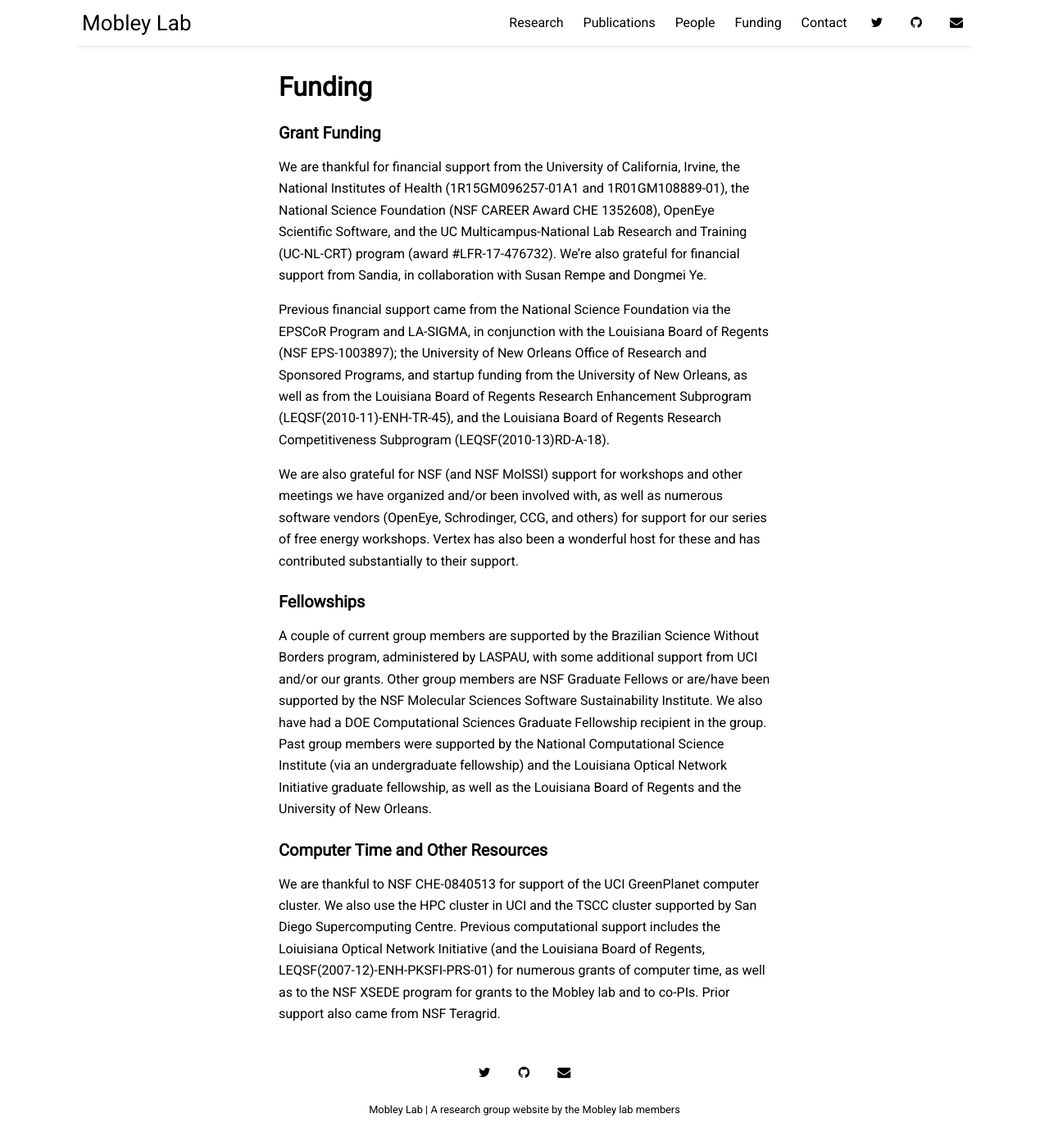
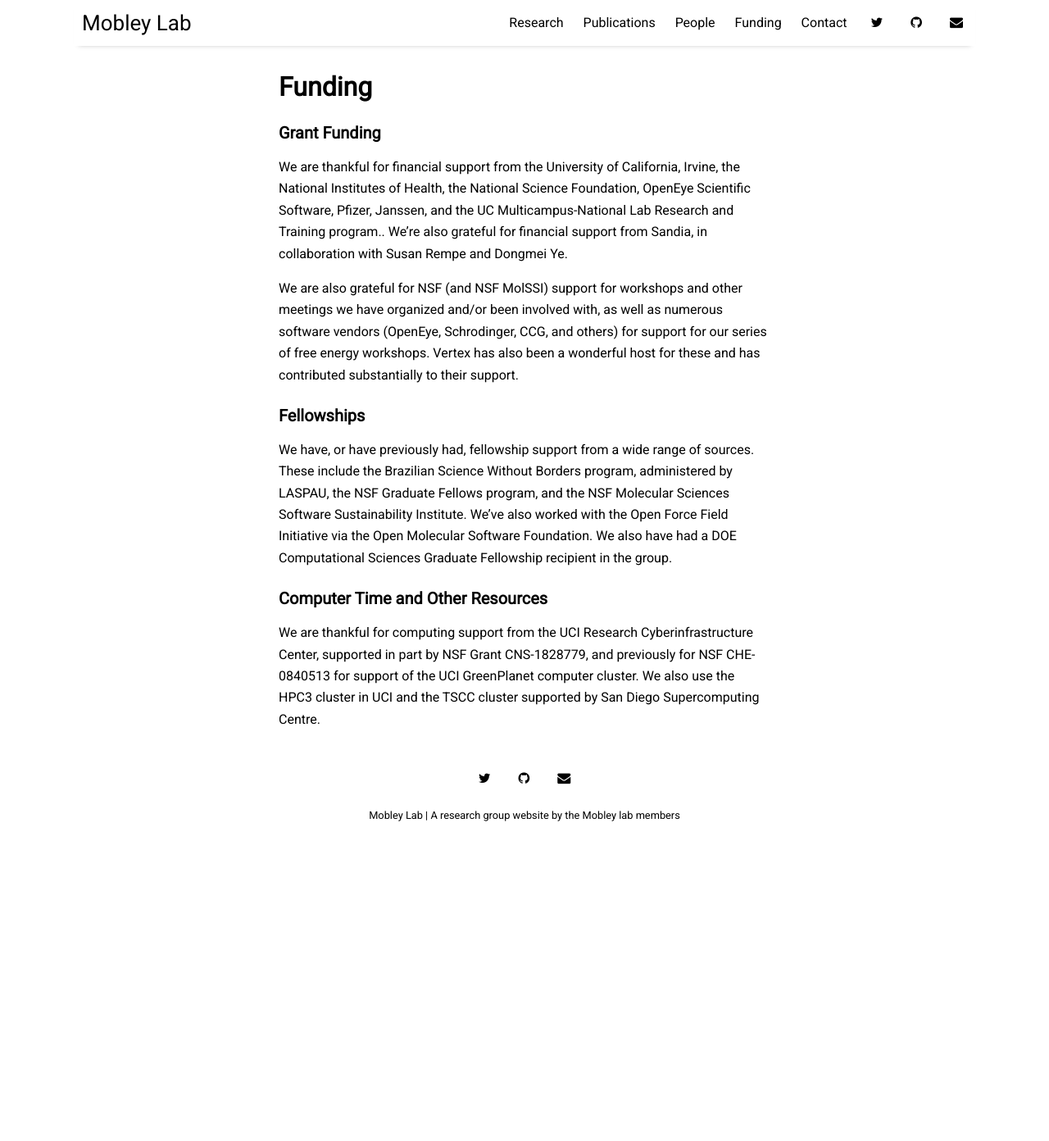
Before and after one commit to MobleyLab/mobleylab.org, a Jekyll site: the page built from pages/funding.md, in a window 1280 px wide and 1392 px high. Shown: the whole window at 82% size. Built offline with Jekyll 4.4.1, drawn with Linux system fonts in a browser that asks for light colours; nearby versions of some CDN libraries.

Commit message:
Make some updates to funding page

```diff
--- a/pages/funding.md
+++ b/pages/funding.md
@@ -6,14 +6,12 @@ permalink: /funding
 
 ### **Grant Funding**
 
-We are thankful for financial support from the University of California, Irvine, the National Institutes of Health (1R15GM096257-01A1 and 1R01GM108889-01), the National Science Foundation (NSF CAREER Award CHE 1352608),  OpenEye Scientific Software, and the UC Multicampus-National Lab Research and Training (UC-NL-CRT) program (award #LFR-17-476732). We’re also grateful for financial support from Sandia, in collaboration with Susan Rempe and Dongmei Ye.
-
-Previous financial support came from the National Science Foundation via the EPSCoR Program and LA-SIGMA, in conjunction with the Louisiana Board of Regents (NSF EPS-1003897); the University of New Orleans Office of Research and Sponsored Programs, and startup funding from the University of New Orleans, as well as from the Louisiana Board of Regents Research Enhancement Subprogram (LEQSF(2010-11)-ENH-TR-45), and the Louisiana Board of Regents Research Competitiveness Subprogram (LEQSF(2010-13)RD-A-18).
+We are thankful for financial support from the University of California, Irvine, the National Institutes of Health, the National Science Foundation,  OpenEye Scientific Software, Pfizer, Janssen, and the UC Multicampus-National Lab Research and Training program.. We’re also grateful for financial support from Sandia, in collaboration with Susan Rempe and Dongmei Ye.
 
 We are also grateful for NSF (and NSF MolSSI) support for workshops and other meetings we have organized and/or been involved with, as well as numerous software vendors (OpenEye, Schrodinger, CCG, and others) for support for our series of free energy workshops. Vertex has also been a wonderful host for these and has contributed substantially to their support.
 
 ### **Fellowships**
-A couple of current group members are supported by the Brazilian Science Without Borders program, administered by LASPAU, with some additional support from UCI and/or our grants. Other group members are NSF Graduate Fellows or are/have been supported by the NSF Molecular Sciences Software Sustainability Institute. We also have had a DOE Computational Sciences Graduate Fellowship recipient in the group. Past group members were supported by the National Computational Science Institute (via an undergraduate fellowship) and the Louisiana Optical Network Initiative graduate fellowship, as well as the Louisiana Board of Regents and the University of New Orleans.
+We have, or have previously had, fellowship support from a wide range of sources. These include the Brazilian Science Without Borders program, administered by LASPAU, the NSF Graduate Fellows program, and the NSF Molecular Sciences Software Sustainability Institute. We've also worked with the Open Force Field Initiative via the Open Molecular Software Foundation.  We also have had a DOE Computational Sciences Graduate Fellowship recipient in the group.
 
 ### **Computer Time and Other Resources**
-We are thankful to NSF CHE-0840513 for support of the UCI GreenPlanet computer cluster. We also use the HPC cluster in UCI and the TSCC cluster supported by San Diego Supercomputing Centre. Previous computational support includes the Loiuisiana Optical Network Initiative (and the Louisiana Board of Regents, LEQSF(2007-12)-ENH-PKSFI-PRS-01) for numerous grants of computer time, as well as to the NSF XSEDE program for grants to the Mobley lab and to co-PIs. Prior support also came from NSF Teragrid.
+We are thankful for computing support from  the UCI Research Cyberinfrastructure Center, supported in part by NSF Grant CNS-1828779, and previously for NSF CHE-0840513 for support of the UCI GreenPlanet computer cluster. We also use the HPC3 cluster in UCI and the TSCC cluster supported by San Diego Supercomputing Centre.
```
